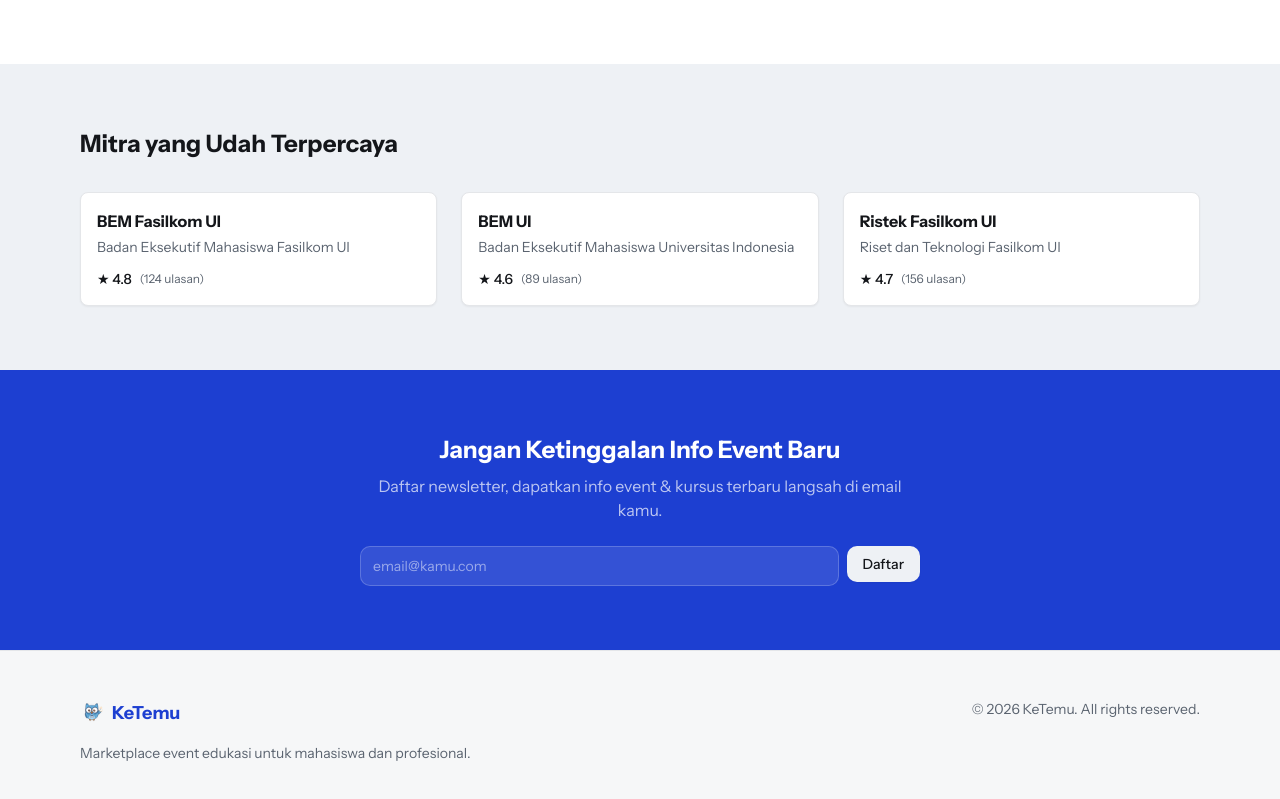
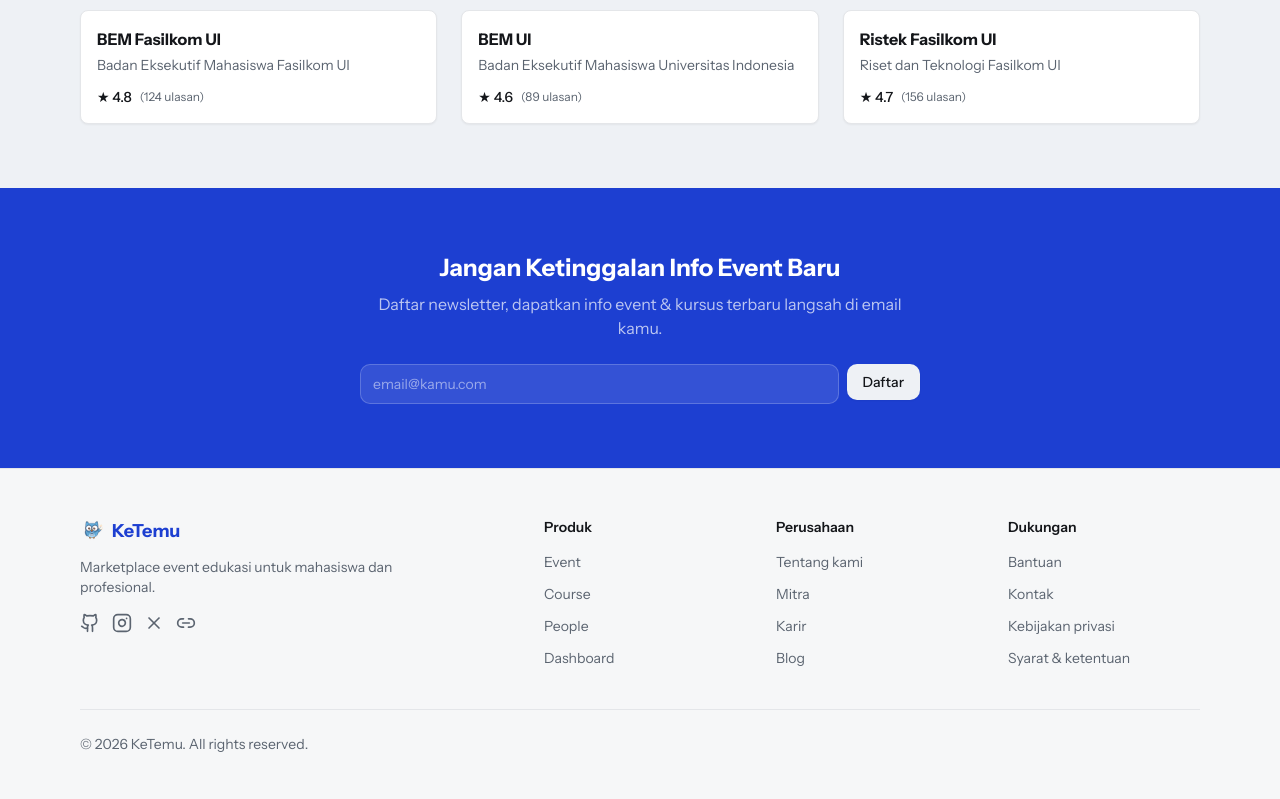
Before and after one commit to VickyIbr/CSUI-Ketemu, a React (Vite) app: page / in a window 1280 px wide. Shown: the part 2212-3011 px from the top of the page. Built offline with nearby package versions, Linux system fonts and the light colour scheme.

Commit message:
feat(footer): extend footer with brand, links, socials; landing: upcoming events horizontal row

```diff
--- a/src/components/layout/site-footer.tsx
+++ b/src/components/layout/site-footer.tsx
@@ -1,22 +1,90 @@
 import { Link } from "react-router-dom"
+import { Github, Instagram, X, Link2 } from "lucide-react"
+
+const socials = [
+  { icon: Github, href: "https://github.com/VickyIbr/CSUI-Ketemu", label: "GitHub" },
+  { icon: Instagram, href: "https://instagram.com", label: "Instagram" },
+  { icon: X, href: "https://x.com", label: "X" },
+  { icon: Link2, href: "https://linkedin.com", label: "LinkedIn" },
+]
+
+const footerLinks = [
+  {
+    title: "Produk",
+    items: [
+      { label: "Event", href: "/events" },
+      { label: "Course", href: "/courses" },
+      { label: "People", href: "/people" },
+      { label: "Dashboard", href: "/my" },
+    ],
+  },
+  {
+    title: "Perusahaan",
+    items: [
+      { label: "Tentang kami", href: "#" },
+      { label: "Mitra", href: "/mitra" },
+      { label: "Karir", href: "#" },
+      { label: "Blog", href: "#" },
+    ],
+  },
+  {
+    title: "Dukungan",
+    items: [
+      { label: "Bantuan", href: "#" },
+      { label: "Kontak", href: "#" },
+      { label: "Kebijakan privasi", href: "#" },
+      { label: "Syarat & ketentuan", href: "#" },
+    ],
+  },
+]
 
 export function SiteFooter() {
   return (
     <footer className="border-t border-line bg-paper-2">
       <div className="container mx-auto max-w-[1160px] px-5 py-12">
-        <div className="flex flex-col gap-8 md:flex-row md:justify-between">
-          <div className="space-y-4">
+        <div className="grid gap-10 sm:grid-cols-2 lg:grid-cols-5">
+          <div className="lg:col-span-2">
             <Link to="/" className="flex items-center gap-2 text-lg font-bold text-ink-blue">
-                        <img src="/icon/favicon-32x32.png" alt="KeTemu" className="h-6 w-6 rounded-full" />
-                        KeTemu
-                      </Link>
-            <p className="text-sm text-ink-soft">
+              <img src="/icon/favicon-32x32.png" alt="KeTemu" className="h-6 w-6 rounded-full" />
+              KeTemu
+            </Link>
+            <p className="mt-3 text-sm text-ink-soft max-w-xs">
               Marketplace event edukasi untuk mahasiswa dan profesional.
             </p>
+            <div className="mt-4 flex items-center gap-3">
+              {socials.map((s) => (
+                <a
+                  key={s.label}
+                  href={s.href}
+                  target="_blank"
+                  rel="noreferrer"
+                  aria-label={s.label}
+                  className="text-ink-soft transition-colors hover:text-ink-blue"
+                >
+                  <s.icon className="h-5 w-5" />
+                </a>
+              ))}
+            </div>
           </div>
-          <div className="text-center text-sm text-ink-soft md:text-right">
-            &copy; {new Date().getFullYear()} KeTemu. All rights reserved.
-          </div>
+
+          {footerLinks.map((group) => (
+            <div key={group.title} className="space-y-3">
+              <p className="text-sm font-semibold text-ink">{group.title}</p>
+              <ul className="space-y-2">
+                {group.items.map((item) => (
+                  <li key={item.label}>
+                    <Link to={item.href} className="text-sm text-ink-soft transition-colors hover:text-ink-blue">
+                      {item.label}
+                    </Link>
+                  </li>
+                ))}
+              </ul>
+            </div>
+          ))}
+        </div>
+
+        <div className="mt-10 border-t border-line pt-6 text-sm text-ink-soft">
+          © {new Date().getFullYear()} KeTemu. All rights reserved.
         </div>
       </div>
     </footer>
--- a/src/pages/public/landing.tsx
+++ b/src/pages/public/landing.tsx
@@ -140,11 +140,11 @@
 
       {/* Upcoming Timeline */}
       <section className="py-16 bg-muted/30">
-        <div className="container mx-auto max-w-[700px] px-5 text-center">
+        <div className="container mx-auto max-w-[1160px] px-5">
           <h2 className="text-2xl font-bold text-ink">Event Mendatang</h2>
           <p className="mt-1 text-sm text-ink-soft">Jangan sampai kelewatan event-event seru ini.</p>
-          <div className="mt-4 space-y-2 text-left">
-            {upcomingEvents.slice(0, 4).map((event) => {
+          <div className="mt-6 flex gap-3 overflow-x-auto pb-2">
+            {upcomingEvents.slice(0, 8).map((event) => {
               const date = new Date(event.startDate)
               const day = date.getDate()
               const month = date.toLocaleDateString("id-ID", { month: "short" })
@@ -152,7 +152,7 @@
                 <Link
                   key={event.id}
                   to={`/events/${event.slug}`}
-                  className="flex items-center gap-3 rounded-lg border border-border bg-card px-3 py-2 transition-colors hover:bg-muted/50"
+                  className="flex items-center gap-3 rounded-lg border border-border bg-card px-3 py-2 transition-colors hover:bg-muted/50 flex-shrink-0 w-[280px]"
                 >
                   <div className="flex h-10 w-10 flex-shrink-0 flex-col items-center justify-center rounded-md bg-ink-blue text-white">
                     <span className="text-sm font-bold leading-none">{day}</span>
```
